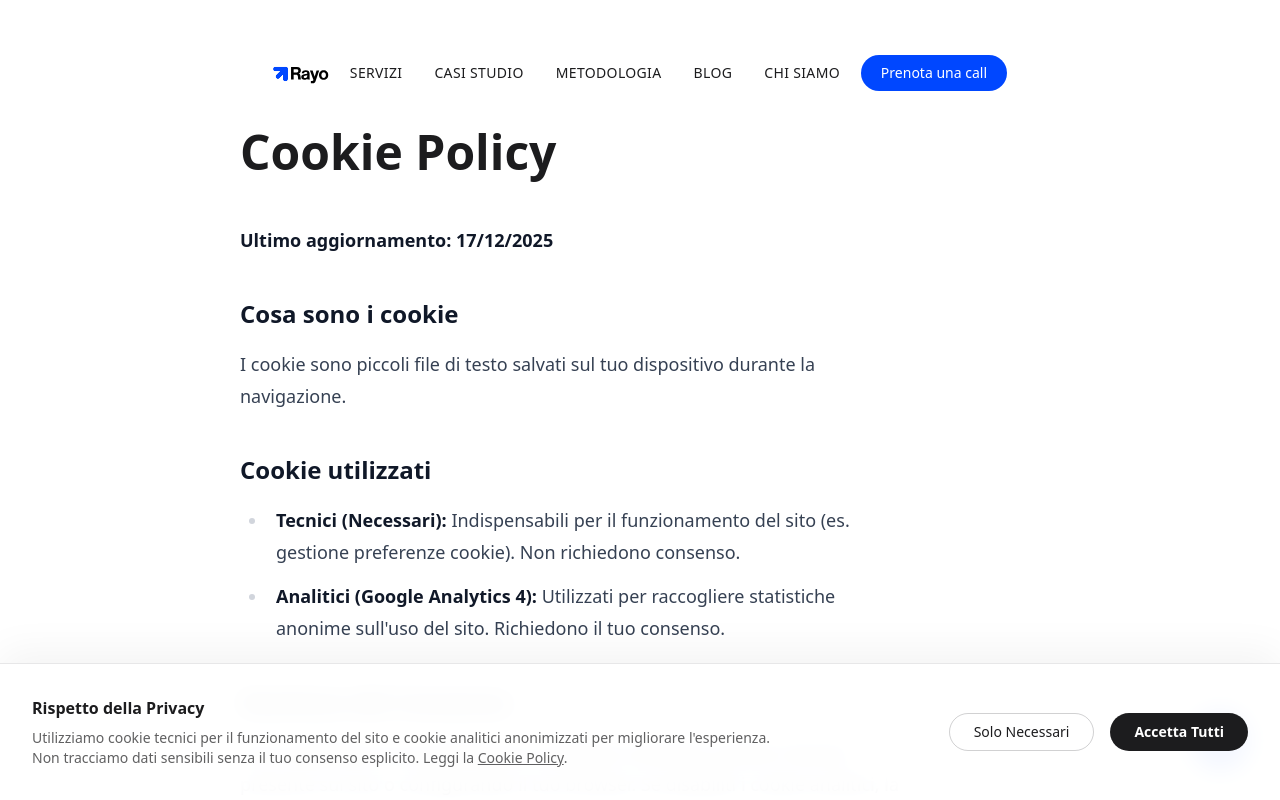
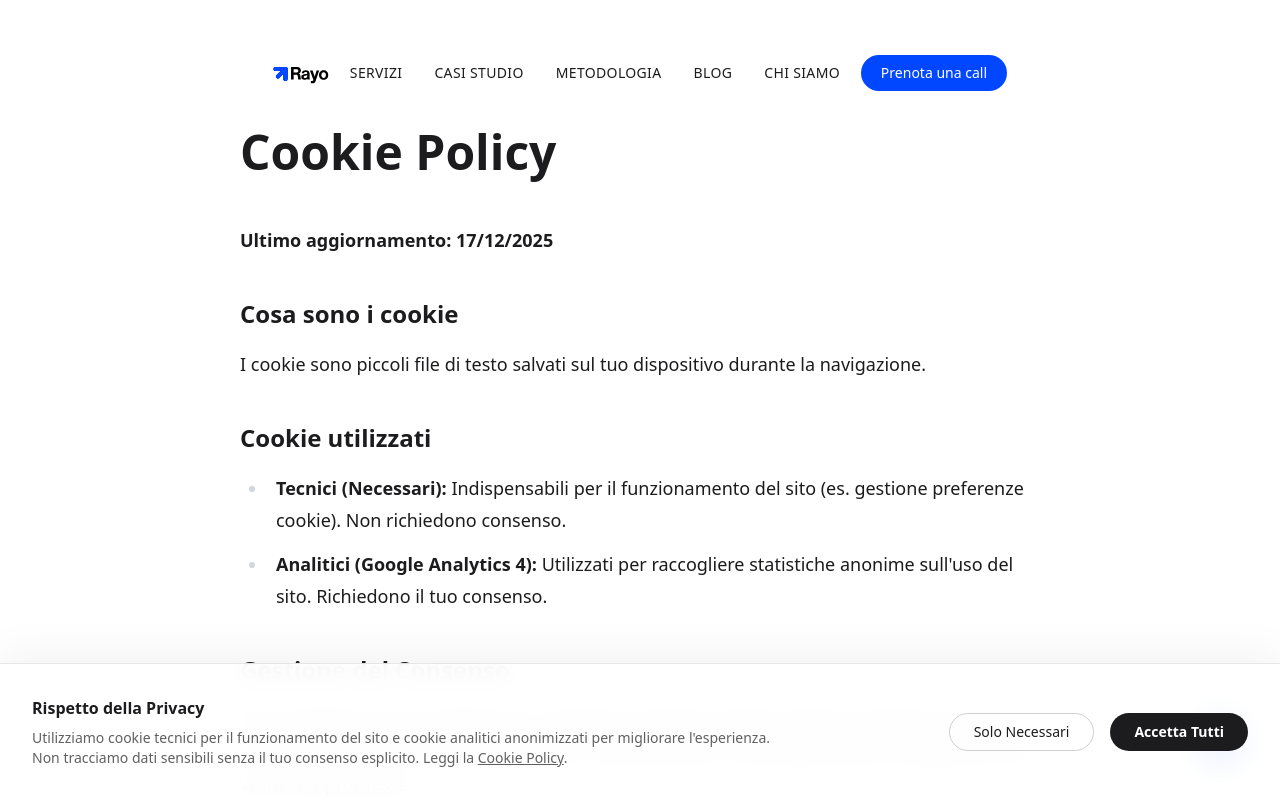
Before and after one commit to dylanpatriarchi/rayo-website, a Next.js app: page /cookie-policy in a window 1280 px wide. Shown: the top 800 px of the page. Built offline with nearby package versions, Linux system fonts and the light colour scheme.

Commit message:
improved stuff

```diff
--- a/app/cookie-policy/page.tsx
+++ b/app/cookie-policy/page.tsx
@@ -3,7 +3,7 @@ export default function CookiePolicy() {
         <main className="pt-32 pb-24 px-6 md:px-12 max-w-4xl mx-auto">
             <h1 className="text-4xl md:text-5xl font-bold mb-12">Cookie Policy</h1>
 
-            <div className="prose prose-lg dark:prose-invert">
+            <div className="prose prose-lg dark:prose-invert max-w-none prose-headings:text-foreground prose-p:text-foreground prose-strong:text-foreground prose-li:text-foreground prose-a:text-primary hover:prose-a:text-blue-600">
                 <p><strong>Ultimo aggiornamento: {new Date().toLocaleDateString('it-IT')}</strong></p>
 
                 <h3>Cosa sono i cookie</h3>
--- a/app/privacy-policy/page.tsx
+++ b/app/privacy-policy/page.tsx
@@ -3,7 +3,7 @@ export default function PrivacyPolicy() {
         <main className="pt-32 pb-24 px-6 md:px-12 max-w-4xl mx-auto">
             <h1 className="text-4xl md:text-5xl font-bold mb-12">Privacy Policy</h1>
 
-            <div className="prose prose-lg dark:prose-invert">
+            <div className="prose prose-lg dark:prose-invert max-w-none prose-headings:text-foreground prose-p:text-foreground prose-strong:text-foreground prose-li:text-foreground prose-a:text-primary hover:prose-a:text-blue-600">
                 <p><strong>Ultimo aggiornamento: {new Date().toLocaleDateString('it-IT')}</strong></p>
 
                 <h3>1. Titolare del Trattamento</h3>
--- a/components/Header.tsx
+++ b/components/Header.tsx
@@ -35,7 +35,7 @@ export default function Header() {
         <>
             <header
                 ref={headerRef}
-                className="fixed top-6 left-1/2 -translate-x-1/2 z-50 text-foreground px-6 md:px-8 py-4 flex justify-between items-center bg-transparent transition-all rounded-full w-[90%] md:w-auto md:min-w-[600px] lg:min-w-[800px] border border-transparent"
+                className="fixed top-6 left-1/2 -translate-x-1/2 z-[100] text-foreground px-6 md:px-8 py-4 flex justify-between items-center bg-transparent transition-all rounded-full w-[90%] md:w-auto md:min-w-[600px] lg:min-w-[800px] border border-transparent"
             >
                 <div className="flex items-center relative z-[60]">
                     <Link href="/">
@@ -77,7 +77,7 @@ export default function Header() {
             </header>
 
             {/* Mobile Menu Overlay */}
-            <div className={`fixed inset-0 bg-foreground z-50 flex flex-col items-center justify-center transition-all duration-500 ${isMenuOpen ? 'opacity-100 pointer-events-auto' : 'opacity-0 pointer-events-none'}`}>
+            <div className={`fixed inset-0 bg-foreground z-[90] flex flex-col items-center justify-center transition-all duration-500 ${isMenuOpen ? 'opacity-100 pointer-events-auto' : 'opacity-0 pointer-events-none'}`}>
                 <nav className="flex flex-col gap-8 text-center text-background">
                     <MenuLink href="/services" onClick={toggleMenu}>Servizi</MenuLink>
                     <MenuLink href="/cases" onClick={toggleMenu}>Casi Studio</MenuLink>
```
